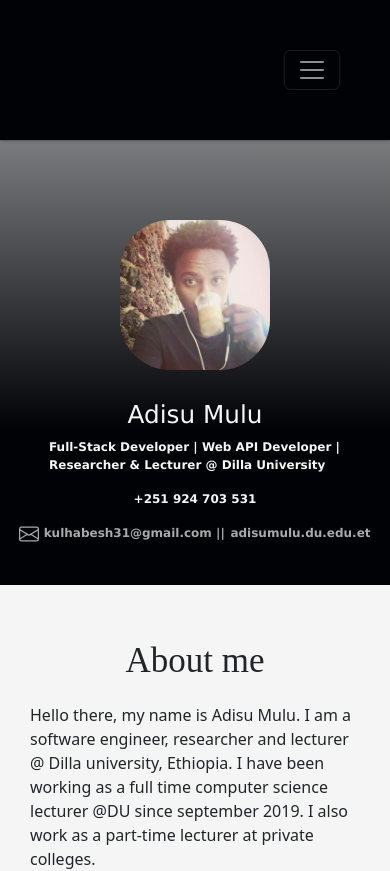
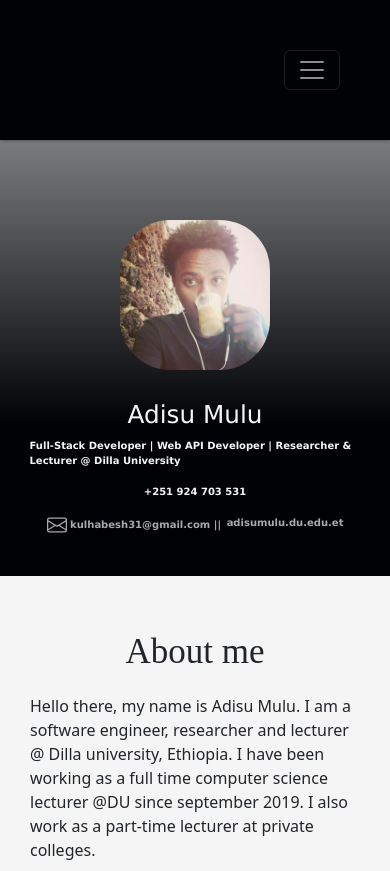
Before and after one commit to adisu-mulu/portfolio, a React (Create React App) app: page / in a window 390 px wide. Shown: the top 871 px of the page. Built offline with nearby package versions, Linux system fonts and the light colour scheme.

Commit message:
font-size from 12px to 10px in job-title and about-myself

```diff
--- a/src/App.css
+++ b/src/App.css
@@ -255,13 +255,13 @@
     width: 150px;
   }
   .job-title {
-    font-size: 12px;
+    font-size: 10px;
     padding: 0px 10px 0px 10px;
-    margin-left: 10%;
-    margin-right: 10%;
+    margin-left: 5%;
+    margin-right: 5%;
   }
   .about-myself {
-    font-size: 12px;
+    font-size: 10px;
   }
   .home-about {
     padding-bottom: 50px;
```
